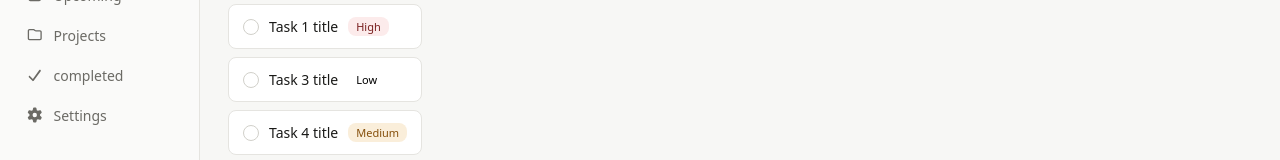
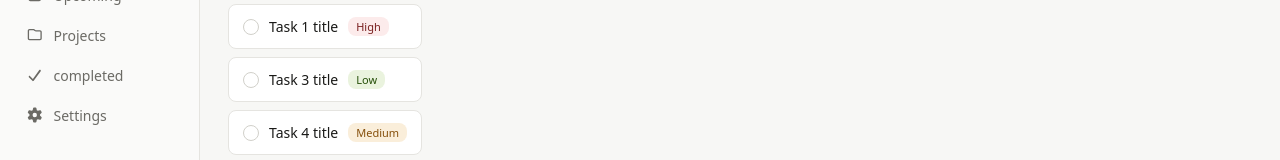
Before and after one commit to AlainRegisDev88/to-do-app, a React (Vite) app in the folder to-do-app/: page / in a window 1280 px wide. Shown: the part 147-307 px from the top of the page. Built offline with nearby package versions, Linux system fonts and the light colour scheme; no server answers.

Commit message:
style the low priority task tag

```diff
--- a/to-do-app/src/components/HomePage.css
+++ b/to-do-app/src/components/HomePage.css
@@ -90,18 +90,6 @@
 }
 
 .task-tag.low-priority-tag{
-
-
+    background-color: var(--bg-success);
+    color: var(--text-success);
 }
-/*
-<section className="tasks-section">
-<div className="task card">
-<div className="checkbox checked"></div>
-<div className="task-title task-active"></div>
-<div className="priority-tag priority-high">High</div>
-
-
-Task title (done)	14px / #9B9A94, strikethrough
-Priority tag — high	bg #FCEBEB, text #791F1F, 11px weight 500, padding 2px 8px, radius 8px
-Priority tag — medium	bg #FAEEDA, text #854F0B
-Priority tag — low	bg #EAF3DE, text #27500A */
```
